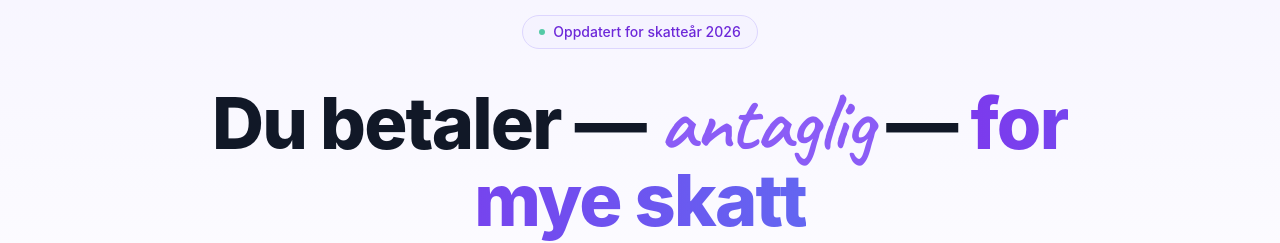
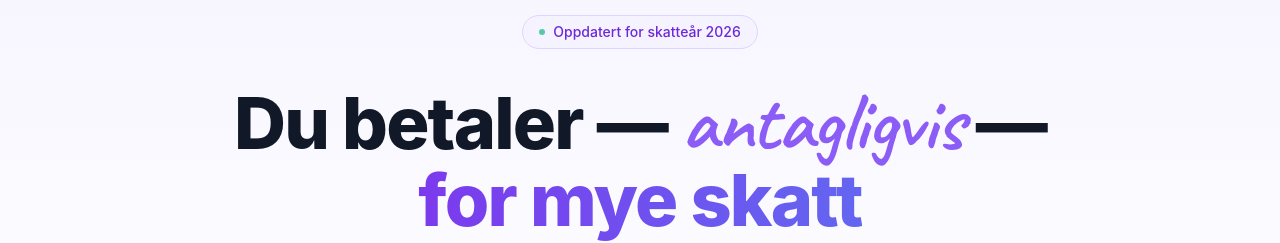
Before and after one commit to sogveg/Hagr, a Next.js app in the folder apps/web/: page / in a window 1280 px wide. Shown: the part 145-388 px from the top of the page. Built offline with nearby package versions, Linux system fonts and the light colour scheme.

Commit message:
fix: antaglig → antagligvis
Co-Authored-By: Claude Sonnet 4.6 <noreply@anthropic.com>

```diff
--- a/apps/web/app/page.tsx
+++ b/apps/web/app/page.tsx
@@ -94,7 +94,7 @@ export default function HomePage() {
             <span className="whitespace-nowrap">
               —{' '}
               <span className={`${caveat.className} text-violet-500 text-[1.15em] font-semibold not-italic align-baseline`}>
-                antaglig
+                antagligvis
               </span>
               {' '}—
             </span>
```
